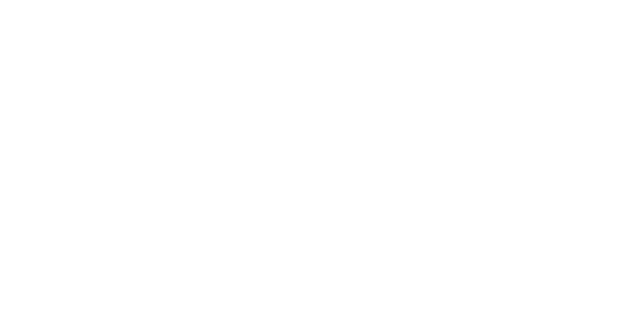
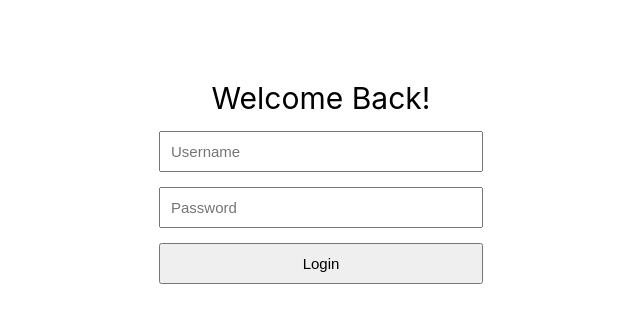
Before and after one commit to Shaphen/react_hooks_login, a React (Create React App) app: page / in a window 1280 px wide. Shown: the top 322 px of the page, without its empty margins (319-959 px from the left). Built offline with nearby package versions, Linux system fonts and the light colour scheme.

Commit message:
Add basic styling to login form for class version of session

```diff
--- a/src/components/session_class/login.jsx
+++ b/src/components/session_class/login.jsx
@@ -1,19 +1,96 @@
 import React from 'react';
+// import { connect } from 'react-redux';
 
 class LoginFormClass extends React.Component {
   constructor(props){
     super(props);
+    this.state = {
+      username: "",
+      password: ""
+    }
+  }
+
+  handleChange(type) {
+    return e => {
+      this.setState({ [type]: e.target.value })
+    }
+  }
+
+  handleSubmit(e) {
+    e.preventDefault();
+    this.props.login(this.state)
   }
 
   render() {
+
+    const sessionContainerStyle = {
+      display: "flex",
+      flexDirection: "column"
+    }
+
+    const formTitleStyle = {
+      fontSize: "30px",
+      margin: "80px 0px 15px"
+    }
+
+    const formStyle = {
+      display: "flex",
+      flexDirection:"column",
+      alignItems: "center"
+    }
+
+    const inputStyle = {
+      width: "300px",
+      marginBottom: "15px",
+      padding: "10px",
+      fontSize: "15px"
+    }
+
+    const loginButtonStyle = {
+      width: "324px",
+      padding: "10px",
+      fontSize: "15px"
+    }
+
     return (
-      <div className="session-container">
+      <div className="session-container" style={ sessionContainerStyle }>
 
-
+        <label style={ formTitleStyle }>Welcome Back!</label>
+        <form style={ formStyle }>
+          <input
+            type="text"
+            name="username"
+            style={ inputStyle }
+            placeholder="Username"
+            value={ this.state.username }
+            onChange={ this.handleChange("username") }
+          />
+          <input
+            type="text"
+            name="password"
+            style={ inputStyle }
+            placeholder="Password"
+            value={ this.state.password }
+            onChange={ this.handleChange("password") }
+          />
+          <div className="submit-column">
+            <button
+              style={ loginButtonStyle }
+              className="login-button"
+              onClick={ this.handleSubmit }
+            >Login</button>
+          </div>
+        </form>
 
       </div>
     )
   }
 }
 
+// const mDTP = dispatch => ({
+//   login: user => dispatch(login(user))
+// });
+
+// export default connect(null, nDTP)(LoginFormClass);
+
 export default LoginFormClass;
```
Also changed, not shown: src/actions/session_actions.js (added), src/reducers/session_reducer.js (added), src/store/store.js (added), 1 other file (tests, documents, lock files or other folders).
